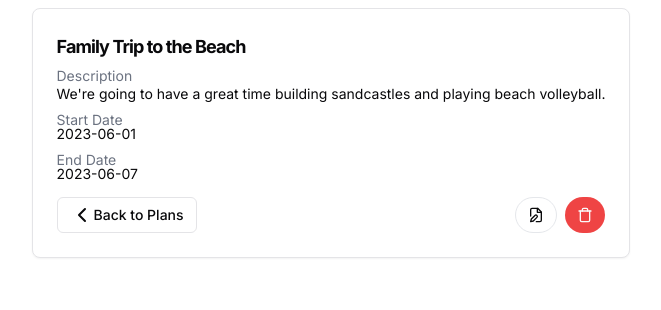
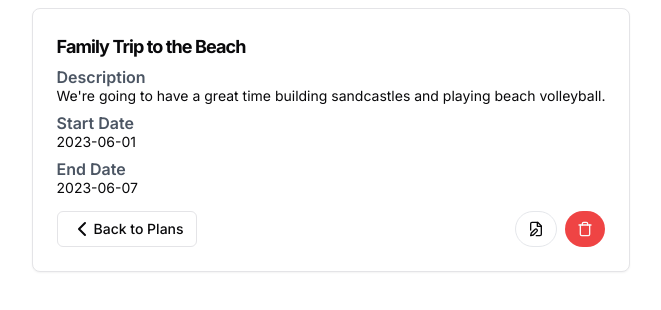
Before and after one commit to Guilherme-Silva0/challenge-holiday-plans, a Next.js app: page /details/000 in a window 1280 px wide. Shown: the top 310 px of the page, without its empty margins (309-970 px from the left). Built offline with nearby package versions, Linux system fonts and the light colour scheme.

Commit message:
:lipstick: feat: Change color font

```diff
--- a/src/app/details/[id]/page.tsx
+++ b/src/app/details/[id]/page.tsx
@@ -17,18 +17,22 @@ export default function Details() {
       <CardContent className="flex flex-col space-y-4">
         <div className="grid gap-3">
           <div className="space-y-1">
-            <p className="text-sm leading-none text-gray-500">Description</p>
+            <p className="leading-none text-gray-600 font-semibold">
+              Description
+            </p>
             <p className="text-sm leading-none">
               We&apos;re going to have a great time building sandcastles and
               playing beach volleyball.
             </p>
           </div>
-          <div>
-            <p className="text-sm leading-none text-gray-500">Start Date</p>
+          <div className="space-y-1">
+            <p className="leading-none text-gray-600 font-semibold">
+              Start Date
+            </p>
             <p className="text-sm leading-none">2023-06-01</p>
           </div>
-          <div>
-            <p className="text-sm leading-none text-gray-500">End Date</p>
+          <div className="space-y-1">
+            <p className="leading-none text-gray-600 font-semibold">End Date</p>
             <p className="text-sm leading-none">2023-06-07</p>
           </div>
         </div>
```
